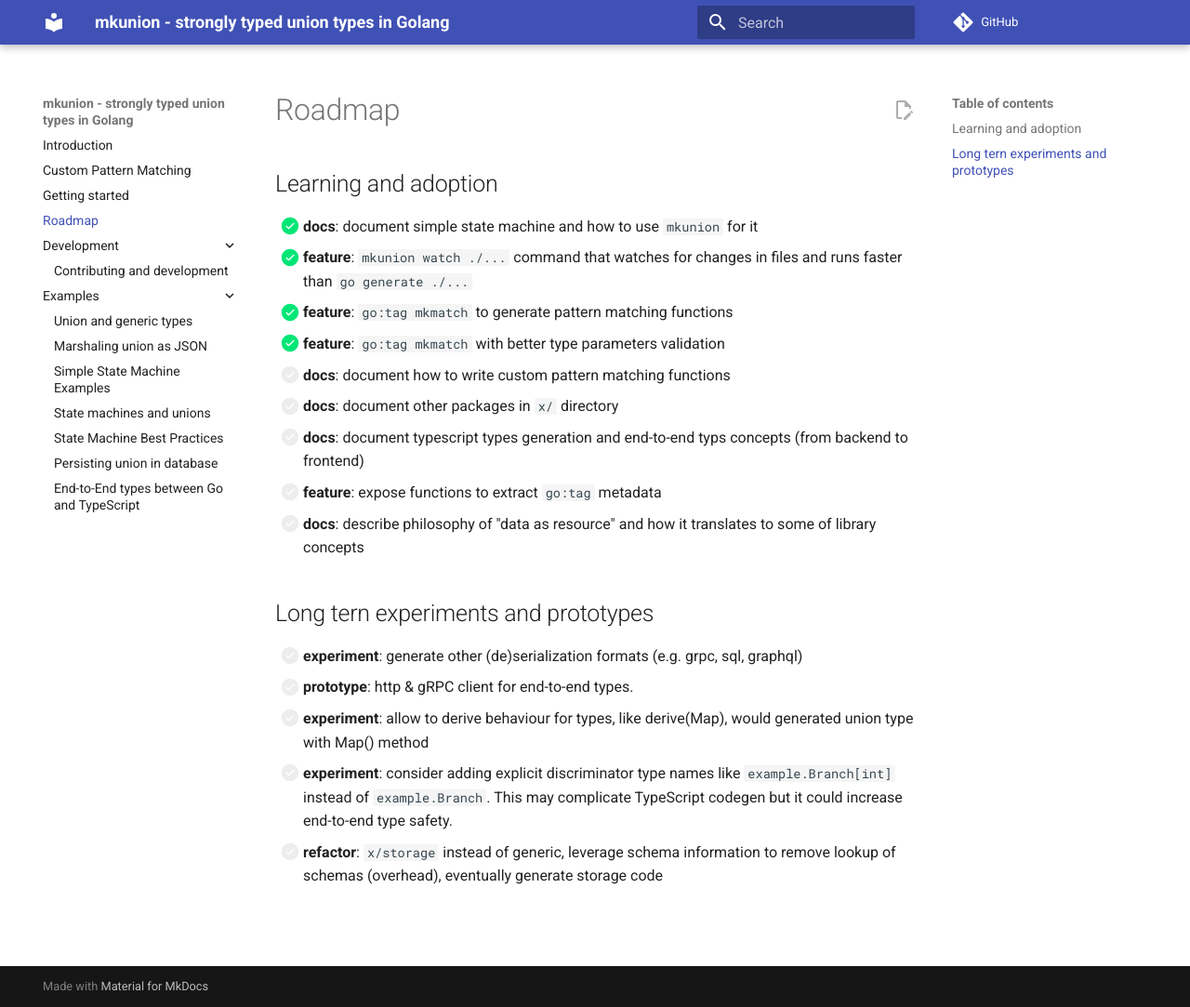
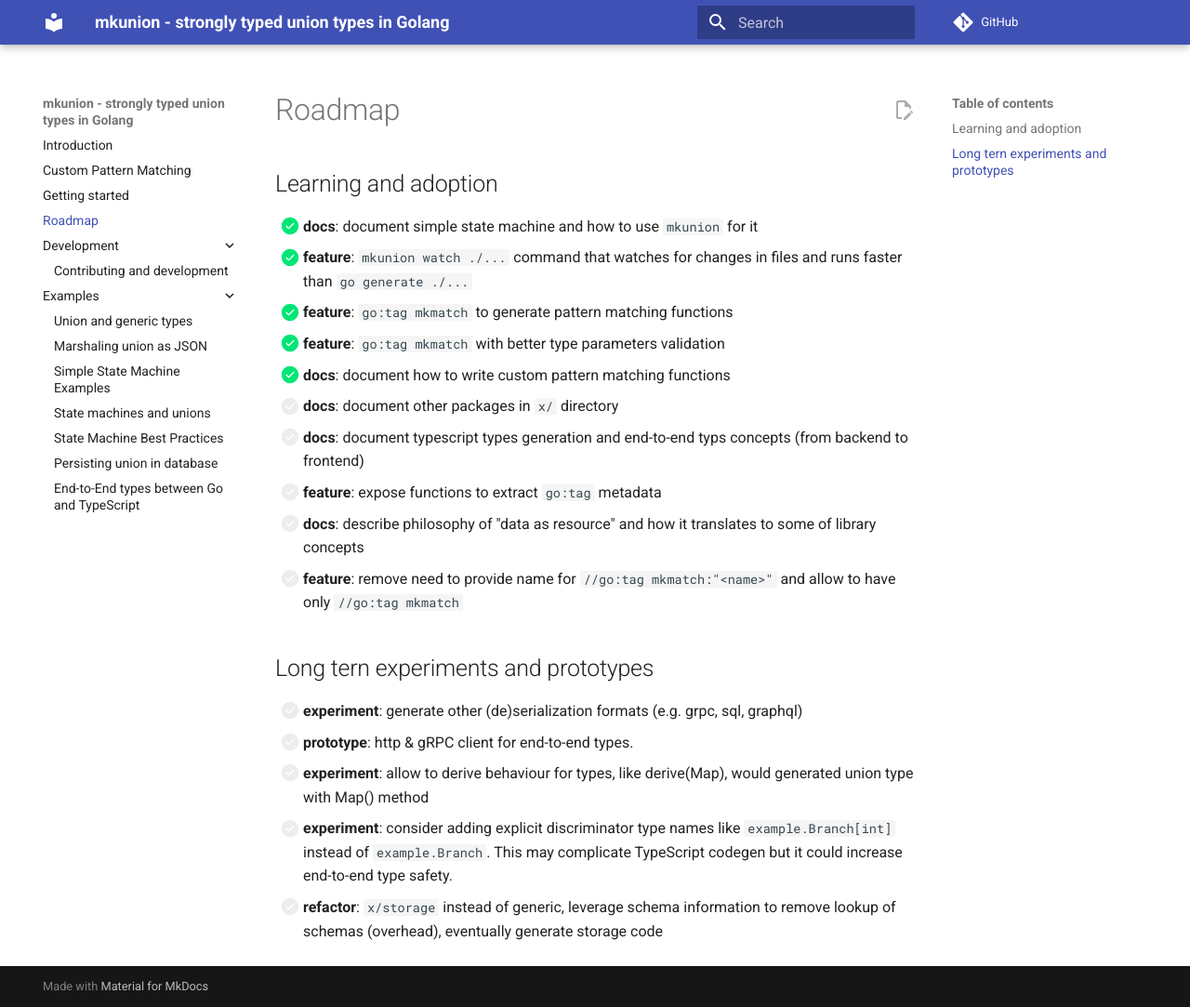
Before and after one commit to widmogrod/mkunion, an MkDocs documentation site: the page built from docs/roadmap.md, in a window 1280 px wide and 1083 px high. Shown: the whole window at 93% size. Built offline with MkDocs 1.6.1 and Material for MkDocs 9.7.7, drawn with Linux system fonts in a browser that asks for light colours; comment, search, counter and statistics services are not loaded.

Commit message:
docs: mark custom pattern matching documentation as complete in roadmap
- Marked the task for documenting custom pattern matching functions as complete in the roadmap.
- Added a new feature task to remove the need to provide names for `//go:tag mkmatch`.

```diff
--- a/docs/roadmap.md
+++ b/docs/roadmap.md
@@ -5,11 +5,12 @@
 - [x] **feature**: `mkunion watch ./...` command that watches for changes in files and runs faster than `go generate ./...`
 - [x] **feature**: `go:tag mkmatch` to generate pattern matching functions
 - [x] **feature**: `go:tag mkmatch` with better type parameters validation
-- [ ] **docs**: document how to write custom pattern matching functions
+- [x] **docs**: document how to write custom pattern matching functions
 - [ ] **docs**: document other packages in `x/` directory
 - [ ] **docs**: document typescript types generation and end-to-end typs concepts (from backend to frontend)
 - [ ] **feature**: expose functions to extract `go:tag` metadata
 - [ ] **docs**: describe philosophy of "data as resource" and how it translates to some of library concepts
+- [ ] **feature**: remove need to provide name for `//go:tag mkmatch:"<name>"` and allow to have only `//go:tag mkmatch`
 
 ## Long tern experiments and prototypes
 
```
